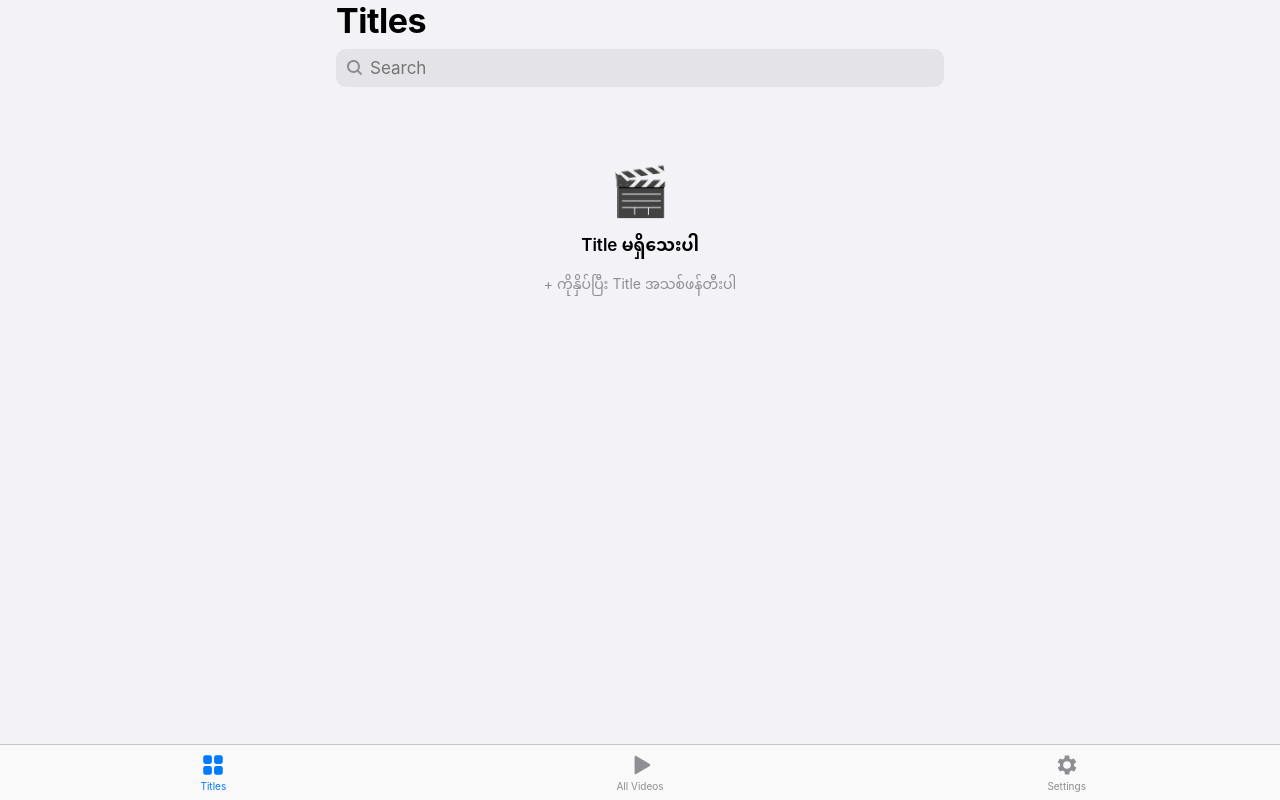
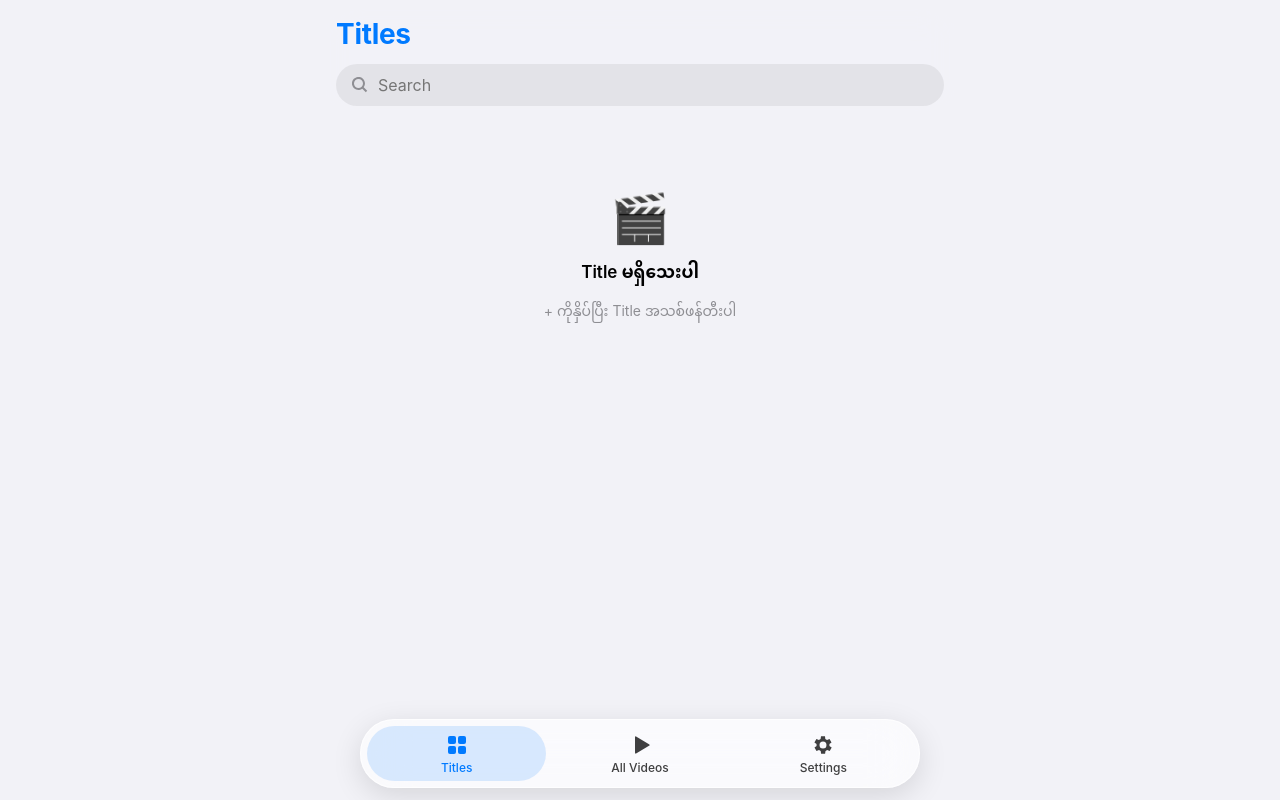
Before and after one commit to AungWaiYanHtun/Videos-App, a plain HTML site: page index.html in a window 1280 px wide. Drawn offline with Linux system fonts and the light colour scheme; no server answers.

Commit message:
Add files via upload

```diff
--- a/css/style.css
+++ b/css/style.css
@@ -38,7 +38,7 @@ body {
   font-family: -apple-system, BlinkMacSystemFont, "SF Pro Text", "Helvetica Neue", "Noto Sans Myanmar", Arial, sans-serif;
   font-size: 17px;
   min-height: 100vh;
-  padding-bottom: calc(90px + var(--safe-bottom));
+  padding-bottom: calc(110px + var(--safe-bottom));
   max-width: 640px;
   margin: 0 auto;
 }
@@ -202,3 +202,54 @@ body:not(.is-admin) .admin-only { display: none !important; }
 .edit-badge { position: absolute; top: 8px; right: 8px; z-index: 2; width: 28px; height: 28px; border-radius: 14px; background: var(--blue); color: #fff; display: flex; align-items: center; justify-content: center; font-size: 15px; box-shadow: 0 2px 6px rgba(0,0,0,.25); }
 @keyframes wiggle { from { transform: rotate(-.6deg); } to { transform: rotate(.6deg); } }
 .row-sub { white-space: nowrap; overflow: hidden; text-overflow: ellipsis; }
+
+/* =====================================================
+   Telegram-style header + glass tab bar (2026-11-26)
+   ===================================================== */
+:root { --glass: rgba(255,255,255,.62); --glass-border: rgba(255,255,255,.7); --glass-shadow: 0 8px 30px rgba(0,0,0,.12); --header-bg: rgba(242,242,247,.82); }
+@media (prefers-color-scheme: dark) { :root { --glass: rgba(40,40,44,.6); --glass-border: rgba(255,255,255,.12); --glass-shadow: 0 8px 30px rgba(0,0,0,.5); --header-bg: rgba(0,0,0,.78); } }
+
+.tg-header {
+  position: sticky; top: 0; z-index: 25;
+  padding: calc(10px + var(--safe-top)) 0 4px;
+  background: var(--header-bg);
+  -webkit-backdrop-filter: blur(20px) saturate(180%); backdrop-filter: blur(20px) saturate(180%);
+}
+.tg-row { display: flex; align-items: center; justify-content: space-between; padding: 0 16px; min-height: 48px; }
+.tg-header .large-title { font-size: 28px; font-weight: 700; letter-spacing: -.3px; padding: 0; color: var(--blue); }
+.tg-header .search-wrap { padding: 6px 16px 10px; }
+.tg-header .search { border-radius: 999px; padding: 11px 16px 11px 42px; background-position: 16px center; font-size: 16px; }
+.view > .grid, .view > .group, .view > .section-label { margin-top: 8px; }
+
+.icon-btn {
+  width: 40px; height: 40px; border-radius: 20px; display: flex; align-items: center; justify-content: center;
+  color: var(--blue); background: var(--glass); border: 1px solid var(--glass-border);
+  -webkit-backdrop-filter: blur(16px); backdrop-filter: blur(16px); box-shadow: 0 2px 10px rgba(0,0,0,.08);
+  transition: transform .15s, background .2s;
+}
+.icon-btn:active { transform: scale(.9); }
+.icon-btn.on { background: var(--blue); color: #fff; border-color: transparent; }
+
+/* FAB - Telegram style */
+.fab {
+  width: 58px; height: 58px; border-radius: 29px; font-size: 0;
+  bottom: calc(104px + var(--safe-bottom)); right: max(18px, calc(50% - 302px));
+  background: linear-gradient(160deg, #3d9bff, var(--blue));
+  box-shadow: 0 6px 18px rgba(0,122,255,.35), inset 0 1px 0 rgba(255,255,255,.35);
+}
+
+/* Floating glass tab bar */
+.tab-bar {
+  left: 14px; right: 14px; bottom: calc(12px + var(--safe-bottom));
+  max-width: 560px; margin: 0 auto; padding: 6px; gap: 4px;
+  border-radius: 34px; border: 1px solid var(--glass-border); border-top: 1px solid var(--glass-border);
+  background: var(--glass); box-shadow: var(--glass-shadow);
+  -webkit-backdrop-filter: blur(24px) saturate(180%); backdrop-filter: blur(24px) saturate(180%);
+}
+@media (prefers-color-scheme: dark) { .tab-bar { background: var(--glass); } }
+.tab {
+  flex: 1; min-width: 0; padding: 7px 0 6px; border-radius: 28px; font-size: 12px; font-weight: 500;
+  color: var(--label); opacity: .75; transition: background .25s, color .25s, opacity .25s;
+}
+.tab .tab-icon { width: 24px; height: 24px; margin-bottom: 3px; }
+.tab.active { color: var(--blue); opacity: 1; background: rgba(0,122,255,.14); }
```
